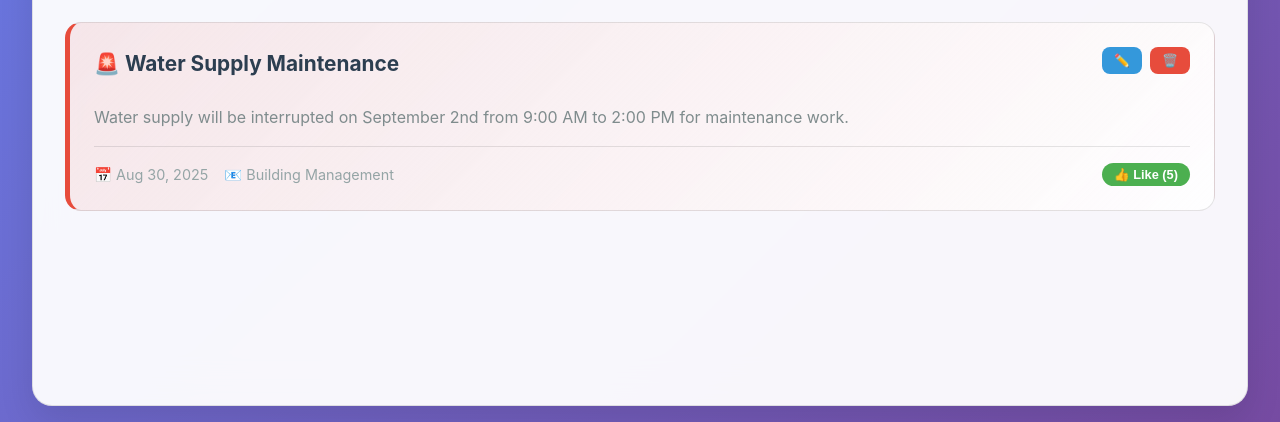
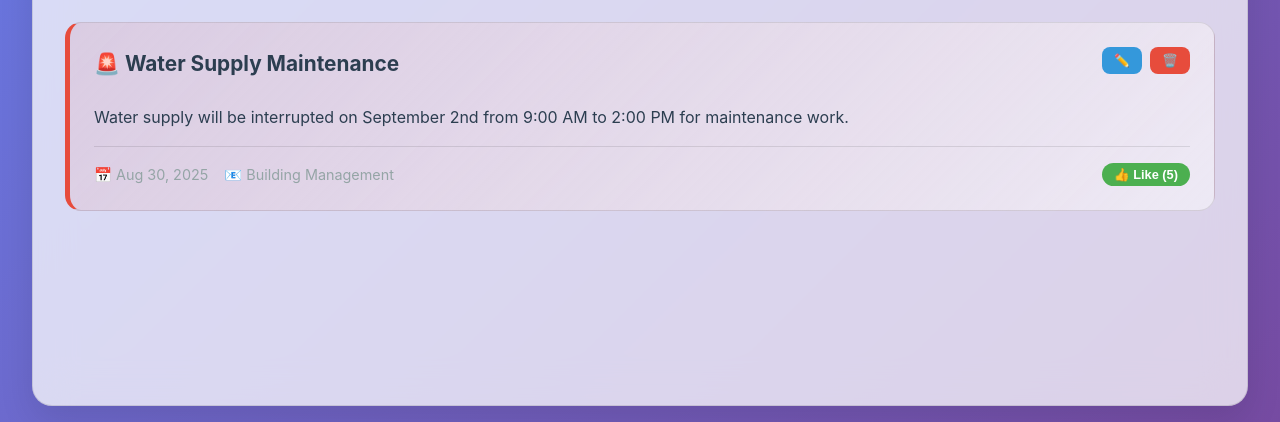
Before and after one commit to Anuj-verse/Neighborhood_Nexus, a plain HTML site: page index.html in a window 1280 px wide. Shown: the part 409-831 px from the top of the page. Drawn offline with Linux system fonts and the light colour scheme.

Commit message:
changes in css

```diff
--- a/script.js
+++ b/script.js
@@ -160,7 +160,7 @@
                         category: 'marketplace',
                         title: 'City Bike for Sale',
                         content: 'Excellent condition city bike, perfect for commuting. Includes basket and lights.',
-                        contact: 'jan.smith@email.com',
+                        contact: 'anuj@email.com',
                         price: '₹98,000',
                         status: 'available',
                         date: new Date().toISOString(),
@@ -601,7 +601,7 @@
                     </div>
                 </div>
                 ${imageHtml}
-                <p style="color: var(--text-secondary); margin-bottom: 1rem;">${post.content}</p>
+                <p style="color: var(--text-sec); margin-bottom: 1rem;">${post.content}</p>
                 ${eventInfo}
                 <div class="post-meta">
                     <span>📅 ${formatDate(post.date)}</span>
--- a/style.css
+++ b/style.css
@@ -2,10 +2,10 @@
         :root {
             /* Light mode colors */
             --bg-primary: linear-gradient(135deg, #667eea 0%, #764ba2 100%);
-            --bg-secondary: rgba(255, 255, 255, 0.95);
-            --bg-card: rgba(255, 255, 255, 0.9);
+            --bg-secondary: rgba(255, 255, 255, 0.745);
+            --bg-card: rgba(255, 255, 255, 0.516);
             --text-primary: #2c3e50;
-            --text-secondary: #7f8c8d;
+            --text-secondary: #242d2e;
             --text-meta: #95a5a6;
             --border-color: rgba(0, 0, 0, 0.1);
             --shadow: rgba(0, 0, 0, 0.1);
@@ -688,6 +688,9 @@
             .search-filter-bar {
                 flex-direction: column;
             }
+            .admin-trigger{
+                margin-left: -80px;
+            }
         }
 
         /* Image upload preview */
```
